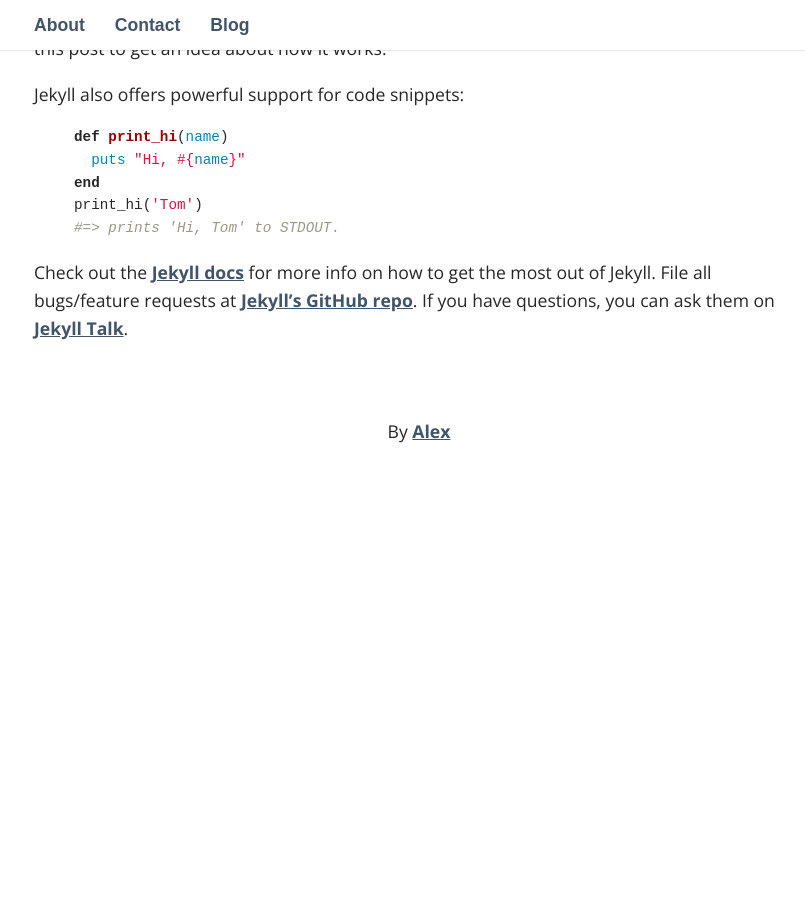
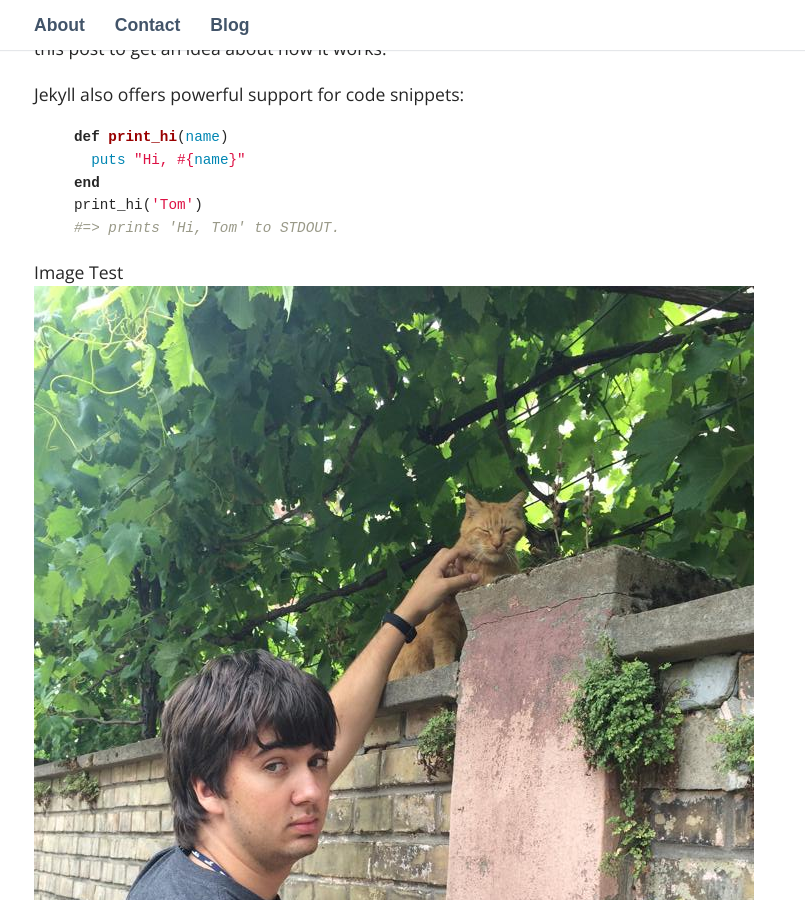
Before and after one commit to agjaeger/agjaeger.github.io, a Jekyll site: the page built from _posts/2017-02-01-welcome-to-jekyll.markdown, in a window 1280 px wide and 900 px high, scrolled down 812 px. Shown: the whole window, without its empty margins (221-1026 px from the left). Built offline with Jekyll 4.4.1, drawn with Linux system fonts in a browser that asks for light colours; some web fonts are replaced; before the commit the page ends 1315 px from its top, so only the background shows below that.

Commit message:
imgs work

```diff
--- a/_posts/2017-02-01-welcome-to-jekyll.markdown
+++ b/_posts/2017-02-01-welcome-to-jekyll.markdown
@@ -19,6 +19,9 @@ print_hi('Tom')
 #=> prints 'Hi, Tom' to STDOUT.
 {% endhighlight %}
 
+Image Test
+![My helpful screenshot]({{ site.url }}/assets/images/cat.jpg)
+
 Check out the [Jekyll docs][jekyll-docs] for more info on how to get the most out of Jekyll. File all bugs/feature requests at [Jekyll’s GitHub repo][jekyll-gh]. If you have questions, you can ask them on [Jekyll Talk][jekyll-talk].
 
 [jekyll-docs]: http://jekyllrb.com/docs/home
```
Also changed, not shown: assets/images/cat.jpg (added).
